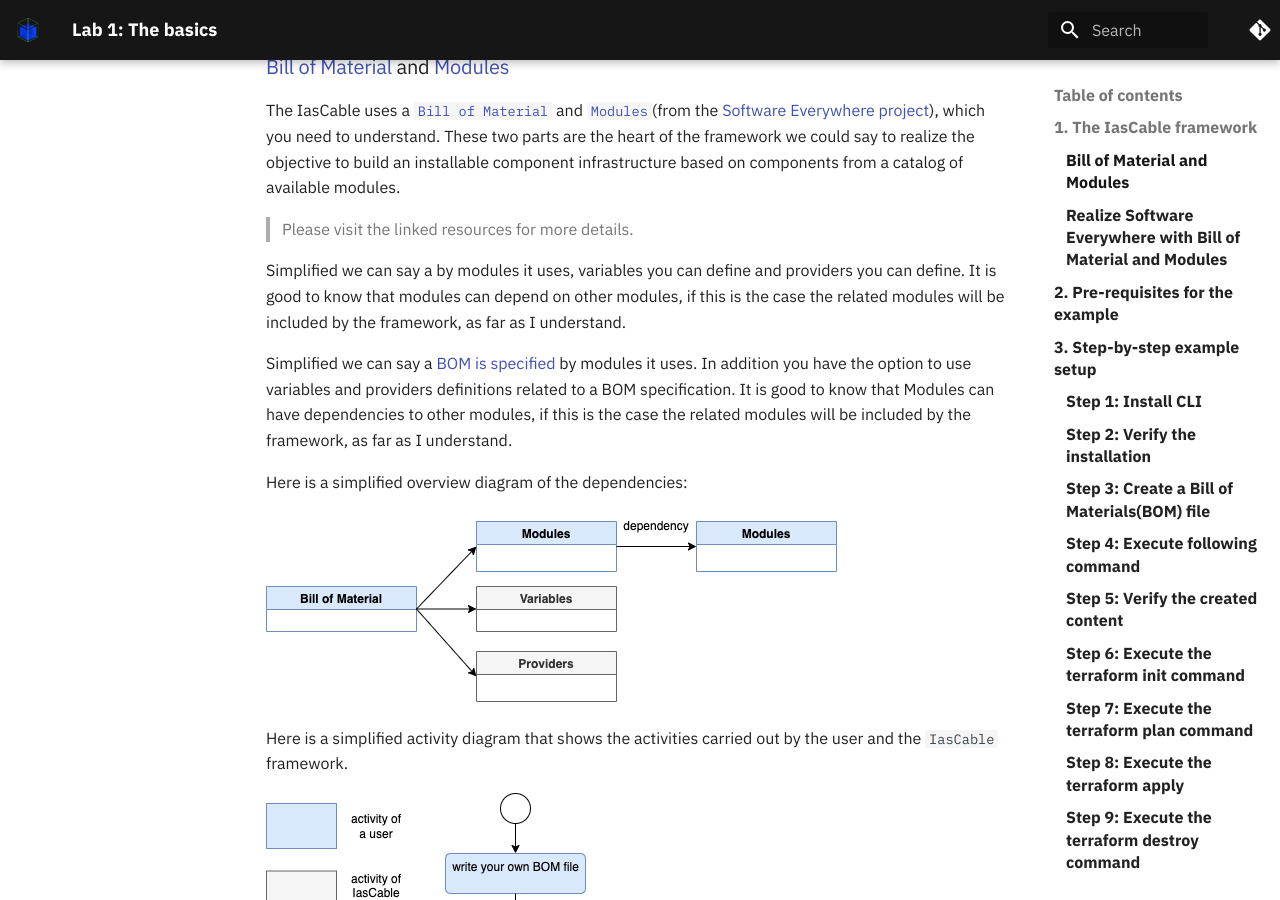
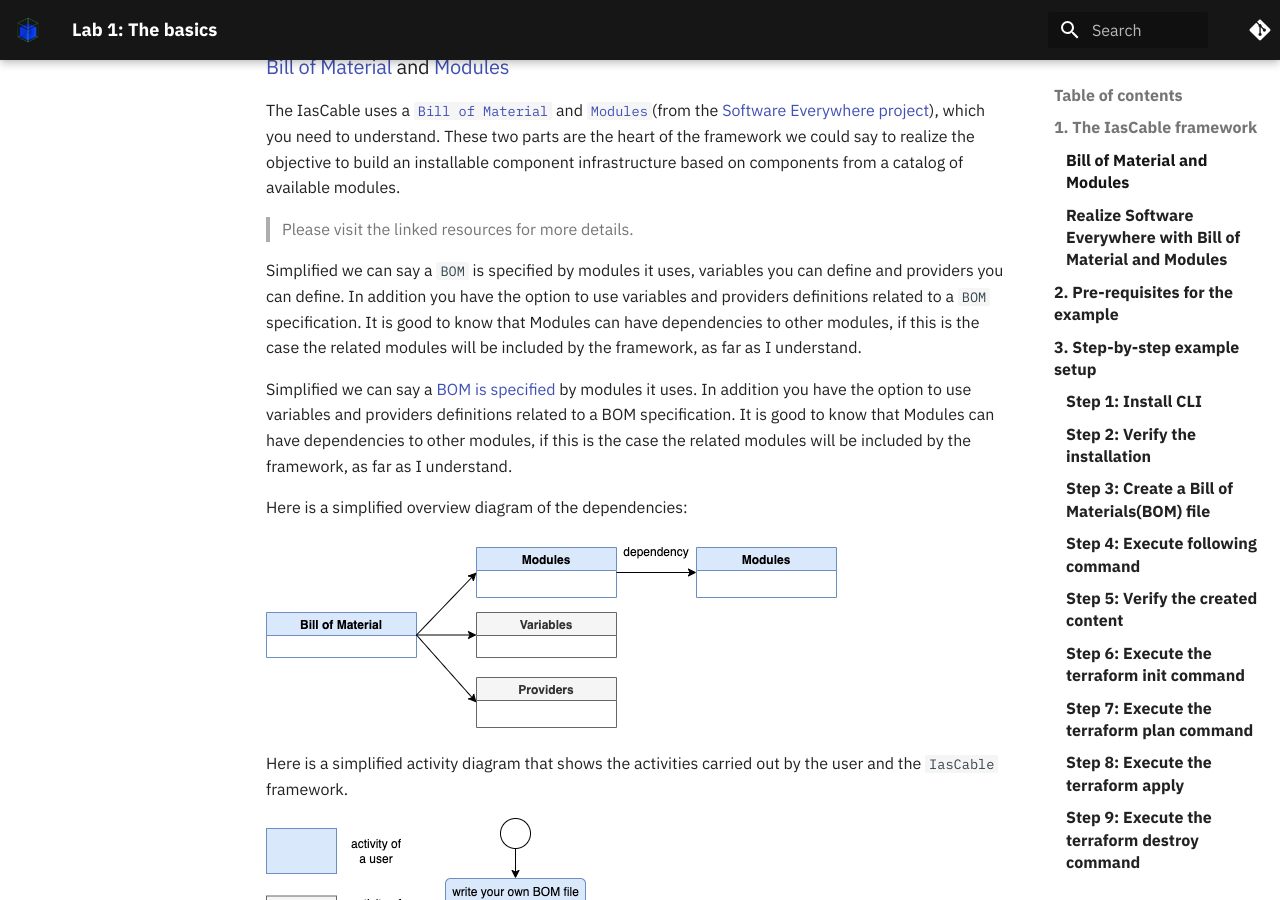
Before and after one commit to cloud-native-toolkit/site-operator-guide, an MkDocs documentation site: the page built from docs/learn/iascable/lab1/index.md, in a window 1280 px wide and 900 px high, scrolled down 325 px. Built offline with MkDocs 1.6.1 and Material for MkDocs 9.7.7, drawn with Linux system fonts in a browser that asks for light colours; comment, search, counter and statistics services are not loaded.

Commit message:
Update index.md
Small changes for the understanding

```diff
--- a/docs/learn/iascable/lab1/index.md
+++ b/docs/learn/iascable/lab1/index.md
@@ -14,8 +14,7 @@
 
 > Please visit the linked resources for more details.
 
-Simplified we can say a  by modules it uses, variables you can define and providers you can define.
-It is good to know that modules can depend on other modules, if this is the case the related modules will be included by the framework, as far as I understand.
+Simplified we can say a `BOM` is specified by modules it uses, variables you can define and providers you can define. In addition you have the option to use variables and providers definitions related to a `BOM` specification. It is good to know that Modules can have dependencies to other modules, if this is the case the related modules will be included by the framework, as far as I understand.
 
 Simplified we can say a [BOM is specified](../../../apply/bill-of-material-reference/#bom-spec) by modules it uses. In addition you have the option to use variables and providers definitions related to a BOM specification. It is good to know that Modules can have dependencies to other modules, if this is the case the related modules will be included by the framework, as far as I understand.
 
```
